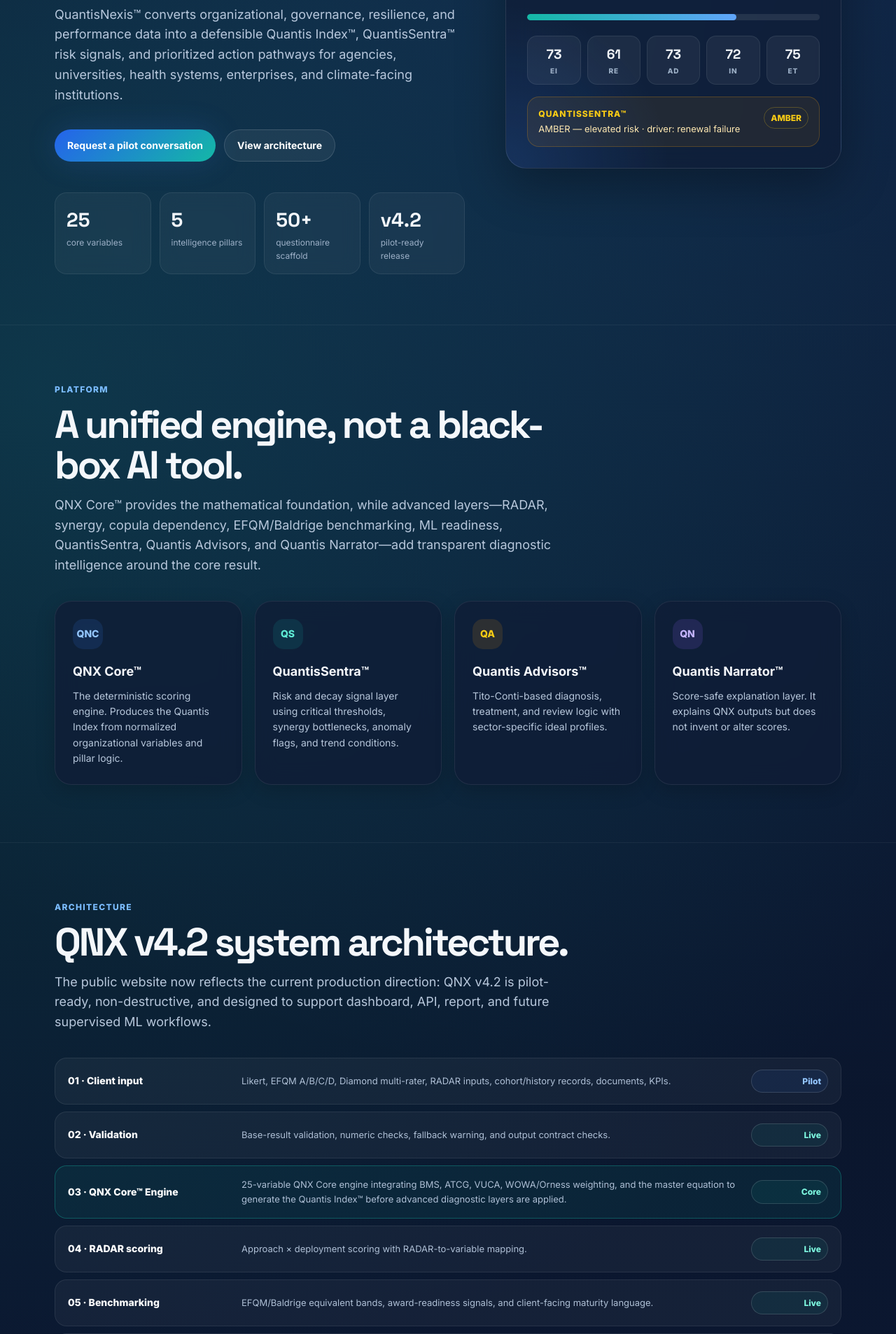
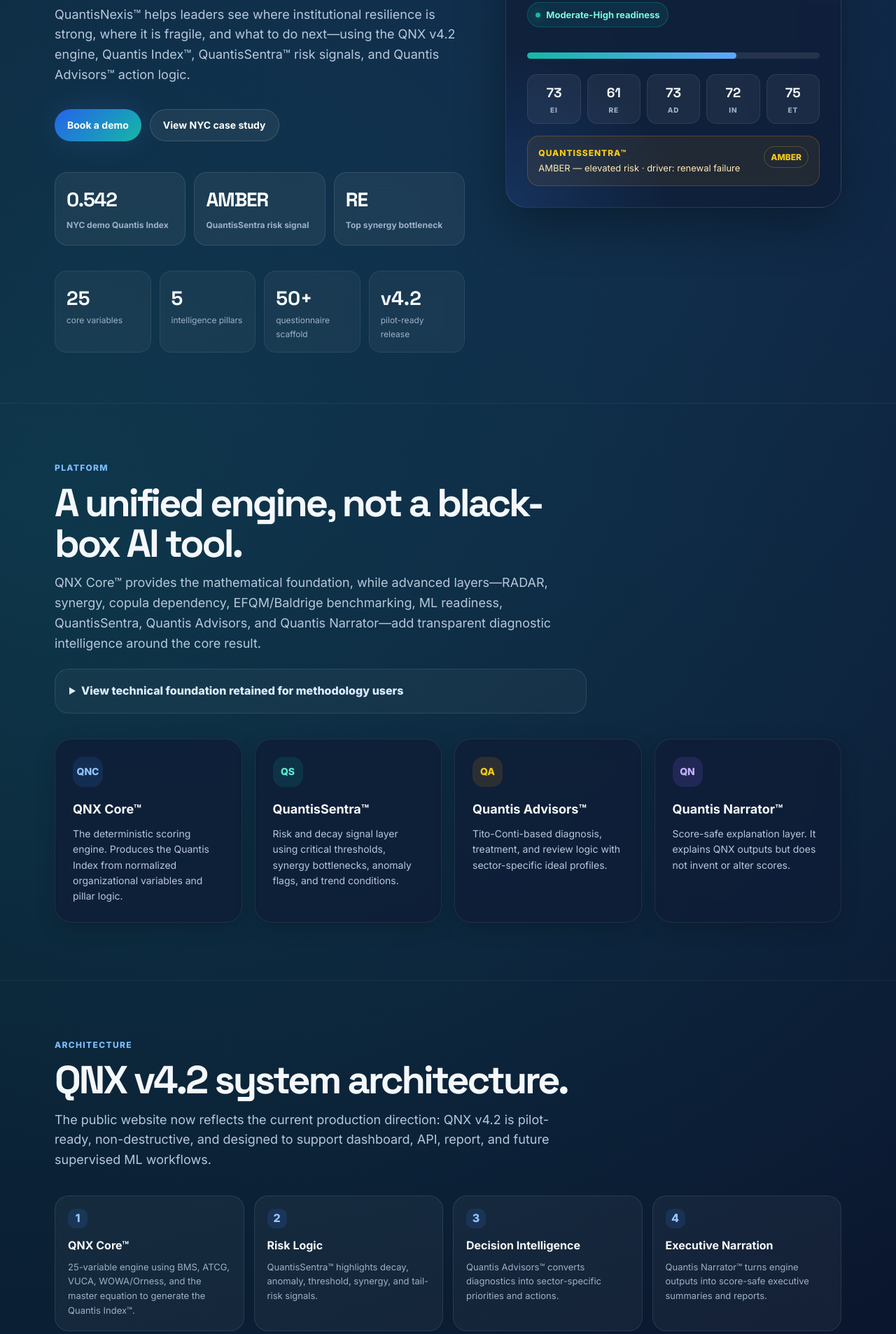
Before and after one commit to mortezamajd/quantisnexis-site, a plain HTML site: page index.html in a window 1280 px wide. Shown: the part 572-2479 px from the top of the page at 70% size. Drawn offline with Linux system fonts and the light colour scheme.

Commit message:
Add files via upload

```diff
--- a/index.html
+++ b/index.html
@@ -272,6 +272,99 @@
       .demo-pillars,.demo-alerts,.mini-scenarios{grid-template-columns:1fr 1fr}
     }
 
+
+    /* QNX light UX refinements based on homepage hierarchy feedback */
+    .proof-strip{
+      display:grid;
+      grid-template-columns:repeat(3,1fr);
+      gap:12px;
+      margin:24px 0 36px;
+    }
+    .proof-card{
+      background:rgba(255,255,255,.055);
+      border:1px solid rgba(255,255,255,.10);
+      border-radius:18px;
+      padding:16px;
+      backdrop-filter:blur(12px);
+    }
+    .proof-card strong{
+      display:block;
+      font-family:var(--font-display);
+      font-size:28px;
+      letter-spacing:-.04em;
+      color:white;
+    }
+    .proof-card span{
+      color:var(--muted);
+      font-size:12px;
+      font-weight:650;
+    }
+    .stack-simple{
+      display:grid;
+      grid-template-columns:repeat(4,1fr);
+      gap:14px;
+      margin-top:22px;
+    }
+    .stack-card{
+      background:rgba(255,255,255,.045);
+      border:1px solid rgba(255,255,255,.09);
+      border-radius:20px;
+      padding:18px;
+      min-height:150px;
+    }
+    .stack-card .step{
+      display:inline-flex;
+      width:28px;height:28px;
+      border-radius:10px;
+      align-items:center;justify-content:center;
+      background:rgba(59,130,246,.14);
+      color:#93c5fd;
+      font-weight:800;
+      margin-bottom:12px;
+    }
+    .stack-card strong{display:block;margin-bottom:7px}
+    .stack-card span{display:block;color:var(--muted);font-size:13px}
+    .sector-paths{
+      display:grid;
+      grid-template-columns:repeat(5,1fr);
+      gap:12px;
+      margin-top:18px;
+    }
+    .sector-path{
+      border:1px solid rgba(255,255,255,.10);
+      background:rgba(255,255,255,.045);
+      border-radius:18px;
+      padding:16px;
+      transition:.2s all;
+    }
+    .sector-path:hover{
+      transform:translateY(-2px);
+      border-color:rgba(96,165,250,.35);
+      background:rgba(255,255,255,.065);
+    }
+    .sector-path strong{display:block;margin-bottom:4px}
+    .sector-path span{font-size:12px;color:var(--muted)}
+    .details-panel{
+      border:1px solid rgba(255,255,255,.10);
+      border-radius:20px;
+      background:rgba(255,255,255,.035);
+      padding:18px 20px;
+      margin-top:22px;
+    }
+    .details-panel summary{
+      cursor:pointer;
+      font-weight:800;
+      color:#dcecff;
+    }
+    .details-panel p{
+      margin-top:12px;
+      color:var(--muted);
+      font-size:14px;
+    }
+    @media(max-width:980px){
+      .proof-strip,.stack-simple,.sector-paths{grid-template-columns:1fr}
+    }
+
   </style>
 </head>
 
@@ -285,6 +378,7 @@
     <nav class="nav-links">
       <a href="#platform">Platform</a>
       <a href="#architecture">Architecture</a>
+      <a href="#sectors">Sectors</a>
       <a href="#modules">Modules</a>
       <a href="#demo">Demo</a>
       <a href="#outputs">Outputs</a>
@@ -299,12 +393,19 @@
     <div class="wrap hero-grid">
       <div>
         <div class="eyebrow"><span class="dot"></span> QNX v4.2 pilot-ready engine</div>
-        <h1>Decision intelligence for <span class="grad">resilient institutions.</span></h1>
-        <p>QuantisNexis™ converts organizational, governance, resilience, and performance data into a defensible Quantis Index™, QuantisSentra™ risk signals, and prioritized action pathways for agencies, universities, health systems, enterprises, and climate-facing institutions.</p>
+        <h1>Pilot-ready intelligence for <span class="grad">resilient decisions.</span></h1>
+        <p>QuantisNexis™ helps leaders see where institutional resilience is strong, where it is fragile, and what to do next—using the QNX v4.2 engine, Quantis Index™, QuantisSentra™ risk signals, and Quantis Advisors™ action logic.</p>
         <div class="actions">
-          <a class="btn btn-primary" href="mailto:info@quantisnexis.com">Request a pilot conversation</a>
-          <a class="btn btn-soft" href="#architecture">View architecture</a>
+          <a class="btn btn-primary" href="mailto:info@quantisnexis.com?subject=QuantisNexis%20Demo%20Request">Book a demo</a>
+          <a class="btn btn-soft" href="#demo">View NYC case study</a>
         </div>
+
+        <div class="proof-strip">
+          <div class="proof-card"><strong>0.542</strong><span>NYC demo Quantis Index</span></div>
+          <div class="proof-card"><strong>AMBER</strong><span>QuantisSentra risk signal</span></div>
+          <div class="proof-card"><strong>RE</strong><span>Top synergy bottleneck</span></div>
+        </div>
+
         <div class="hero-stats">
           <div class="stat"><div class="stat-num">25</div><div class="stat-label">core variables</div></div>
           <div class="stat"><div class="stat-num">5</div><div class="stat-label">intelligence pillars</div></div>
@@ -340,6 +441,12 @@
         <div class="kicker">Platform</div>
         <h2>A unified engine, not a black-box AI tool.</h2>
         <p class="lead">QNX Core™ provides the mathematical foundation, while advanced layers—RADAR, synergy, copula dependency, EFQM/Baldrige benchmarking, ML readiness, QuantisSentra, Quantis Advisors, and Quantis Narrator—add transparent diagnostic intelligence around the core result.</p>
+
+        <details class="details-panel">
+          <summary>View technical foundation retained for methodology users</summary>
+          <p>QNX Core™ is represented as a 25-variable engine integrating BMS, ATCG, VUCA, WOWA/Orness weighting, and the master equation. The platform also includes RADAR scoring, EFQM/Baldrige anchoring, Diamond-style ESI synergy, copula dependency diagnostics, ML readiness, outcome-label workflow, and Tito-Conti advisor logic.</p>
+        </details>
+
       </div>
 
       <div class="grid-4">
@@ -359,6 +466,14 @@
         <p class="lead">The public website now reflects the current production direction: QNX v4.2 is pilot-ready, non-destructive, and designed to support dashboard, API, report, and future supervised ML workflows.</p>
       </div>
 
+
+      <div class="stack-simple">
+        <div class="stack-card"><div class="step">1</div><strong>QNX Core™</strong><span>25-variable engine using BMS, ATCG, VUCA, WOWA/Orness, and the master equation to generate the Quantis Index™.</span></div>
+        <div class="stack-card"><div class="step">2</div><strong>Risk Logic</strong><span>QuantisSentra™ highlights decay, anomaly, threshold, synergy, and tail-risk signals.</span></div>
+        <div class="stack-card"><div class="step">3</div><strong>Decision Intelligence</strong><span>Quantis Advisors™ converts diagnostics into sector-specific priorities and actions.</span></div>
+        <div class="stack-card"><div class="step">4</div><strong>Executive Narration</strong><span>Quantis Narrator™ turns engine outputs into score-safe executive summaries and reports.</span></div>
+      </div>
+
       <div class="architecture">
         <div class="arch-row"><div class="arch-name">01 · Client input</div><div class="arch-desc">Likert, EFQM A/B/C/D, Diamond multi-rater, RADAR inputs, cohort/history records, documents, KPIs.</div><div class="arch-status pilot">Pilot</div></div>
         <div class="arch-row"><div class="arch-name">02 · Validation</div><div class="arch-desc">Base-result validation, numeric checks, fallback warning, and output contract checks.</div><div class="arch-status live">Live</div></div>
@@ -374,6 +489,25 @@
       </div>
     </div>
   </section>
+
+
+  <section id="sectors">
+    <div class="wrap">
+      <div class="section-head">
+        <div class="kicker">Sector paths</div>
+        <h2>Start from your operating context.</h2>
+        <p class="lead">QNX can present the same core engine through sector-specific language, ideal profiles, benchmarks, and advisory logic.</p>
+      </div>
+      <div class="sector-paths">
+        <a class="sector-path" href="#modules"><strong>Climate</strong><span>Flood, drought, infrastructure, adaptation, public risk.</span></a>
+        <a class="sector-path" href="#modules"><strong>Government</strong><span>Agencies, cities, counties, governance readiness.</span></a>
+        <a class="sector-path" href="#modules"><strong>University</strong><span>Institutional quality, research, resilience, operations.</span></a>
+        <a class="sector-path" href="#modules"><strong>Health</strong><span>Reliability, trust, safety, continuity, compliance.</span></a>
+        <a class="sector-path" href="#modules"><strong>Enterprise</strong><span>Performance, resilience, governance, transformation.</span></a>
+      </div>
+    </div>
+  </section>
+
 
   <section id="modules">
     <div class="wrap">
```
